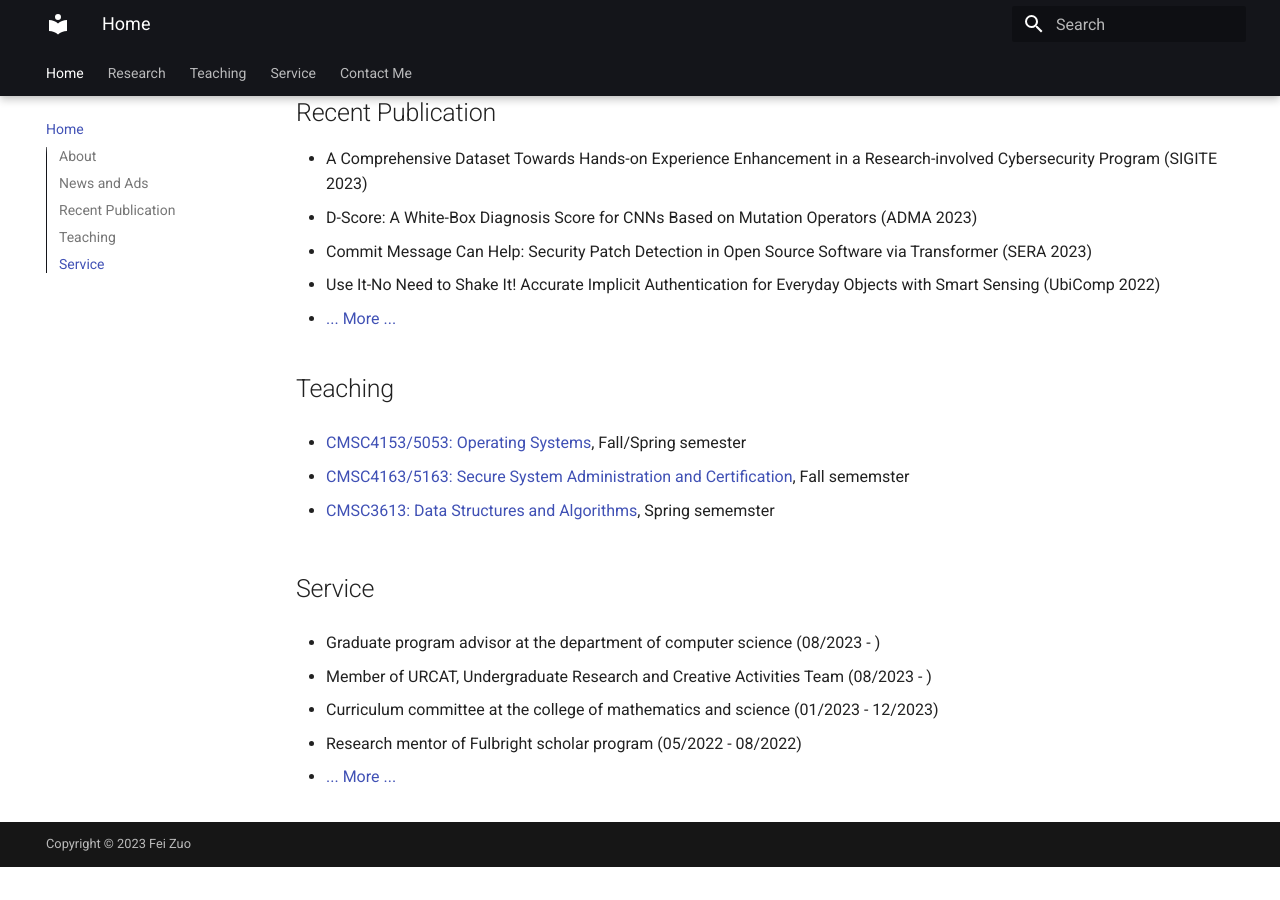
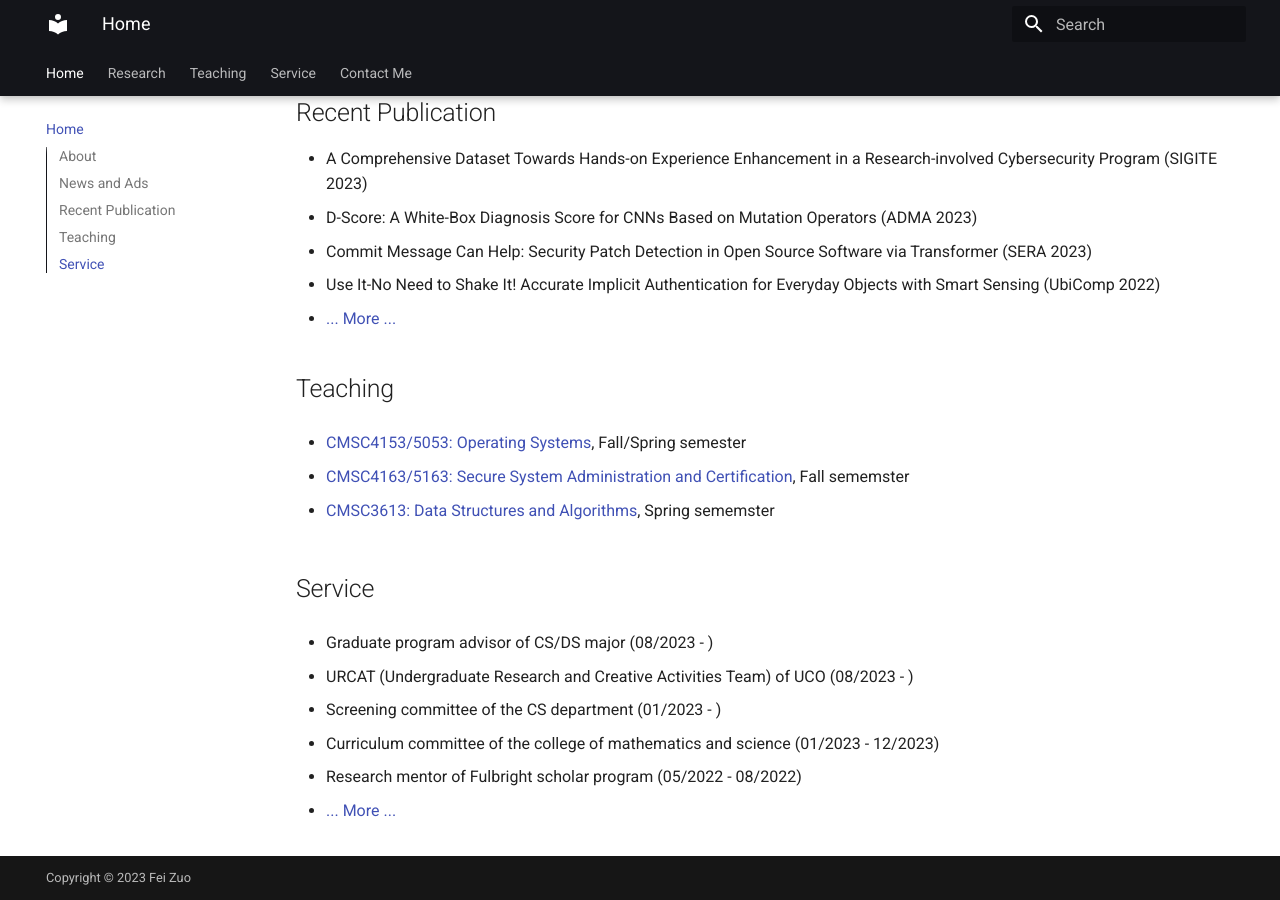
Before and after one commit to fzuo/homepage, an MkDocs documentation site: the page built from docs/index.md, in a window 1280 px wide and 900 px high, scrolled down 805 px. Built offline with MkDocs 1.6.1 and Material for MkDocs 9.7.7, drawn with Linux system fonts in a browser that asks for light colours; before the commit the page ends 1672 px from its top, so only the background shows below that.

Commit message:
Updating files

```diff
--- a/docs/index.md
+++ b/docs/index.md
@@ -60,11 +60,13 @@ Our department has created a strong hands-on cybersecurity program. Please find
 
 ## Service
 
-- Graduate program advisor at the department of computer science (08/2023 - )
+- Graduate program advisor of CS/DS major (08/2023 - )
 
-- Member of URCAT, Undergraduate Research and Creative Activities Team (08/2023 - )
+- URCAT (Undergraduate Research and Creative Activities Team) of UCO (08/2023 - )
 
-- Curriculum committee at the college of mathematics and science (01/2023 - 12/2023)
+- Screening committee of the CS department (01/2023 - )
+
+- Curriculum committee of the college of mathematics and science (01/2023 - 12/2023)
 
 - Research mentor of Fulbright scholar program (05/2022 - 08/2022)
 
```
Also changed, not shown: docs/service.md (+4 -2 lines).
